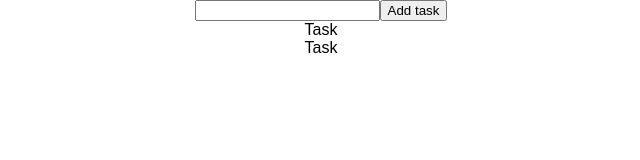
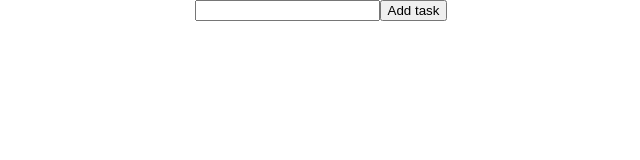
Before and after one commit to t-gafiulin/react_todo, a React (Create React App) app: page / in a window 1280 px wide. Shown: the top 160 px of the page, without its empty margins (319-959 px from the left). Built offline with nearby package versions, Linux system fonts and the light colour scheme; the HTML template or start-up script is replaced by a standard one.

Commit message:
add displaying tasks in the list

```diff
--- a/src/components/Task.js
+++ b/src/components/Task.js
@@ -6,6 +6,6 @@ export default class Task extends Component{
 
 
     render(){
-        return <div>Task</div>;
+        return <div>{this.props.task}</div>;
     }
 }
--- a/src/components/TodoList.js
+++ b/src/components/TodoList.js
@@ -19,10 +19,15 @@ export default class TodoList extends Component{
     }
 
     render(){
+        const tasks = this.state.tasks.map((elem, index) => {
+            return <Task task={elem} key={index} />;
+        });
+
         return <div>
             <AddTask addTask={this.addTask.bind(this)} />
-            <Task />
-            <Task />
+            <ul>
+                {tasks}
+            </ul>
         </div>;
     }
 }
```
